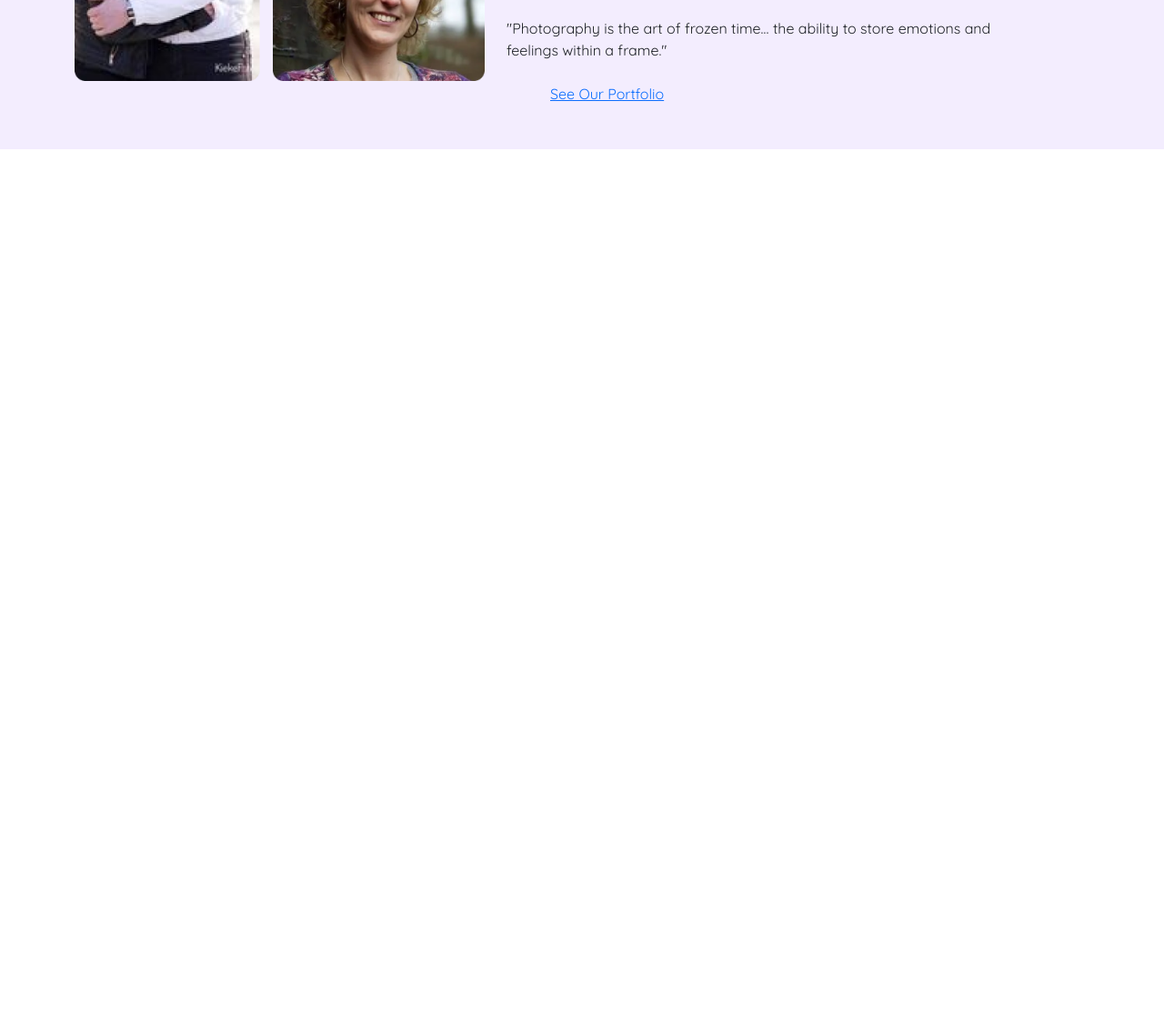
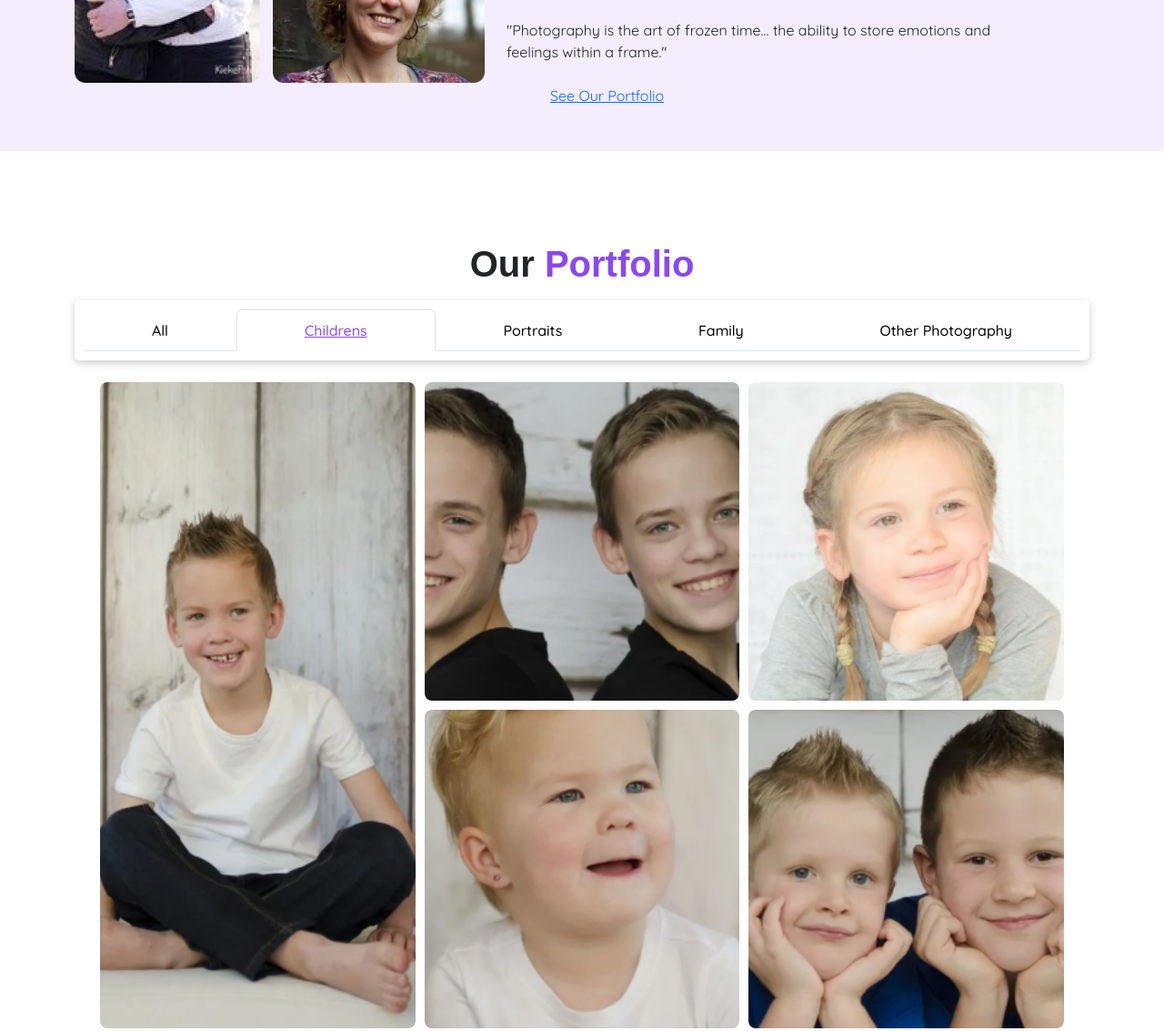
Before and after one commit to hasib9963/Kieke-Photography, a plain HTML site: page index.html in a window 1280 px wide. Shown: the part 1051-2184 px from the top of the page at 91% size. Before the commit the page ends 1315 px from the top, so only its background shows below. Drawn offline with nearby package versions, Linux system fonts and the light colour scheme; a web font is replaced by a local one.

Commit message:
Portfolio section Done

```diff
--- a/index.html
+++ b/index.html
@@ -103,6 +103,87 @@
   </section>
   <!-- About Section End -->
 
+  <!-- Portfolio section start  -->
+
+  <div class="text-center mb-3">
+    <h1 class="fw-bolder">Our <span style="color: #8a47f6">Portfolio</span></h1>
+  </div>
+  <div class="container">
+    <div class="navbar-custom">
+      <ul class="nav nav-tabs nav-fill">
+        <li class="nav-item">
+          <a class="nav-link" href="#">All</a>
+        </li>
+        <li class="nav-item">
+          <a class="nav-link active" href="#">Childrens</a>
+        </li>
+        <li class="nav-item">
+          <a class="nav-link" href="#">Portraits</a>
+        </li>
+        <li class="nav-item">
+          <a class="nav-link" href="#">Family</a>
+        </li>
+        <li class="nav-item">
+          <a class="nav-link" href="#">Other Photography</a>
+        </li>
+      </ul>
+    </div>
+  </div>
+
+  <div class="image-grid my-4">
+    <!-- First Image: 1st column, spans 1st and 2nd rows -->
+    <div class=" image-item span-rows-2">
+      <img src="images/Rectangle 11.png" alt="Image 1" />
+    </div>
+
+    <!-- Second Image: 2nd column, 1st row -->
+    <div class="image-item">
+      <img src="images/Rectangle 12.png" alt="Image 2" />
+    </div>
+
+    <!-- Third Image: 3rd column, 1st row -->
+    <div class="image-item">
+      <img src="images/Rectangle 13.png" alt="Image 3" />
+    </div>
+
+    <!-- Fourth Image: 2nd column, 2nd row -->
+    <div class="image-item">
+      <img src="images/Rectangle 14.png" alt="Image 4" />
+    </div>
+
+    <!-- Fifth Image: 3rd column, 2nd row -->
+    <div class="image-item">
+      <img src="images/Rectangle 15.png" alt="Image 5" />
+    </div>
+
+    <!-- Sixth Image: 1st column, 3rd row -->
+    <div class="image-item">
+      <img src="images/Rectangle 16.png" alt="Image 6" />
+    </div>
+
+    <!-- Seventh Image: 2nd column, 3rd row -->
+    <div class="image-item">
+      <img src="images/Rectangle 17.png" alt="Image 7" />
+    </div>
+
+    <!-- Eighth Image: 3rd column, spans 3rd and 4th rows -->
+    <div class="image-item span-rows-2">
+      <img src="images/Rectangle 18.png" alt="Image 8" />
+    </div>
+
+    <!-- Ninth Image: 1st column, 4th row -->
+    <div class="image-item">
+      <img src="images/Rectangle 19.png" alt="Image 9" />
+    </div>
+
+    <!-- Tenth Image: 2nd column, 4th row -->
+    <div class="image-item">
+      <img src="images/Rectangle 20.png" alt="Image 10" />
+    </div>
+  </div>
+
+  <!-- Portfolio section End -->
+
     <script src="https://kit.fontawesome.com/a076d05399.js" crossorigin="anonymous"></script>
     <script src="https://cdn.jsdelivr.net/npm/bootstrap@5.3.3/dist/js/bootstrap.bundle.min.js"></script>
 </body>
--- a/styles.css
+++ b/styles.css
@@ -61,3 +61,51 @@ body {
     margin-right: 10px;
     vertical-align: middle;
   }
+
+  /* portfolio section style  */
+.navbar-custom {
+    background-color: #ffff;
+    padding: 10px;
+    border-radius: 5px;
+    box-shadow: 0 3px 10px rgb(0 0 0 / 0.2);
+    align-content: center;
+  }
+
+  .nav-fill .nav-item {
+    text-align: center;
+  }
+
+  .nav-link {
+    color: black;
+    font-weight: 500;
+    padding: 10px 0;
+  }
+
+  .nav-link.active {
+    color: #8a47f6 !important;
+    text-decoration: underline;
+  }
+
+  .image-grid {
+    display: grid;
+    grid-template-columns: repeat(3, 1fr);
+    grid-template-rows: repeat(4, 350px);
+    gap: 10px;
+    margin-right: 110px;
+    margin-left: 110px;
+  }
+
+  .image-grid img {
+    width: 100%;
+    height: 100%;
+    object-fit: cover;
+    border-radius: 8px;
+  }
+
+  .span-rows-2 {
+    grid-row: span 2;
+  }
+
+  .image-item {
+    overflow: hidden;
+  }
```
Also changed, not shown: images/Rectangle 11.png (added), images/Rectangle 12.png (added), images/Rectangle 13.png (added), images/Rectangle 14.png (added), images/Rectangle 15.png (added), images/Rectangle 16.png (added), images/Rectangle 17.png (added), images/Rectangle 18.png (added), images/Rectangle 19.png (added), images/Rectangle 20.png (added).
